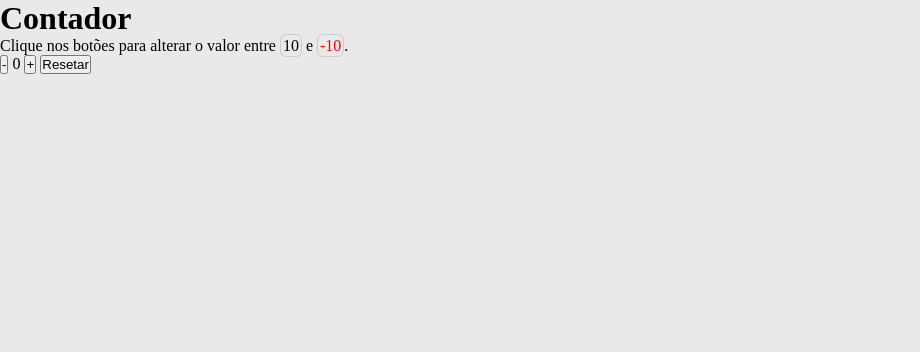
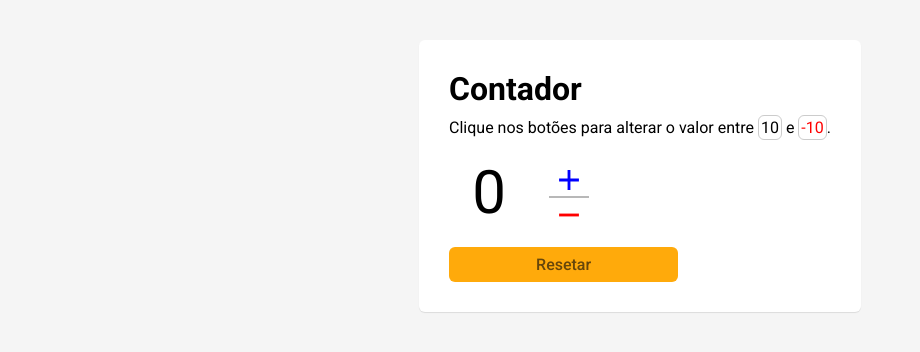
Before and after one commit to santoswillames/Contador, a plain HTML site: page index.html in a window 1280 px wide. Shown: the whole page, without its empty margins (0-920 px from the left). Drawn offline with Linux system fonts and the light colour scheme; a web font is replaced by a local one.

Commit message:
finished project

```diff
--- a/assets/css/style.css
+++ b/assets/css/style.css
@@ -5,7 +5,100 @@
 }
 
 body{
-    background-color: #e9e9e9;
+    background-color: #f5f5f5;
+    margin: 20px;
+    display: flex;
+    justify-content: center;
+    align-items: center;
+    font-family: 'Roboto', sans-serif;
+}
+
+.container{
+    padding: 30px;
+    background: white;
+    border-radius: 6px;
+    box-shadow: 0 1px 1px rgba(0, 0, 0, .1);
+    max-width: 500px;
+    margin: 20px auto;
+    opacity: 0;
+    transform: translateY(-20px);
+    animation: animation .5s forwards;
+}
+
+.container h1{
+    margin-bottom: 10px;
+}
+.container p{
+    margin-bottom: 20px;
+}
+.counter{
+    display: flex;
+    flex-direction: column;
+}
+
+.operations{
+    display: flex;
+    flex-direction: row;
+    margin-bottom: 20px;
+}
+
+.operations span{
+    height: 60px;
+    width: 80px;
+    margin-right: 20px;
+    text-align: center;
+    font-size: 60px;
+    font-weight: 400;
+}
+
+.operators{
+    display: flex;
+    flex-direction: column;
+    justify-content: center;
+    align-items: center;
+    margin-top: 10px;
+}
+
+.line{
+    border: 1px solid rgb(184, 184, 184);
+    margin: 4px 0;
+    width: 40px;
+}
+
+.operators button{
+    width: 40px;
+    height: 25px;
+    cursor: pointer;
+    border-radius: 6px;
+    border: none;
+    font-size: 40px;
+    font-weight: 500;
+    font-family: 'Roboto', sans-serif;
+    align-items: center;
+    text-align: center;
+    display: flex;
+    justify-content: center;
+    background: none;
+
+}
+
+#reset{
+    padding: 8px;
+    width: 60%;
+    cursor: pointer;
+    background: #ffaa0b;
+    color: #66460b;
+    font-family: 'Roboto', sans-serif;
+    font-size: 16px;
+    font-weight: 500;
+    border: none;
+    border-radius: 6px;
+    transition: all .3s ease;
+}
+
+#reset:hover{
+    box-shadow: 2px 2px 2px rgba(102, 70, 11, .8);
+    color: #eeeeee;
 }
 
 .positive {
@@ -20,3 +113,11 @@ body{
     padding: 2px;
     border-radius: 6px;
 }
+
+@keyframes animation {
+
+    to {
+        opacity: 1;
+        transform: translateY(0);
+    }
+}
--- a/assets/js/script.js
+++ b/assets/js/script.js
@@ -2,6 +2,8 @@ const currentNumberWrapper = document.getElementById("currentNumber")
 const butIncrement = document.getElementById("increment")
 const butDecrement = document.getElementById("decrement")
 const butReset = document.getElementById("reset")
+const imgAdd = document.getElementById("adicionar")
+const imgRem = document.getElementById("remover")
 let currentNumber = 0
 
 butIncrement.addEventListener('click', increment)
@@ -13,11 +15,13 @@ function increment(){
     currentNumberWrapper.innerHTML = currentNumber
     if(currentNumber >= 10){
         butIncrement.disabled = true
+        imgAdd.style.backgroundColor = "gray"
     }
     if(currentNumber >= 0){
         currentNumberWrapper.style.color = "black"
     }
     butDecrement.disabled = false
+    imgRem.style.backgroundColor = "white"
 }
 
 function decrement(){
@@ -25,17 +29,22 @@ function decrement(){
     currentNumberWrapper.innerHTML = currentNumber
     if(currentNumber <= -10){
         butDecrement.disabled = true
+        imgRem.style.backgroundColor = "gray"
     }
     if(currentNumber <= -1){
         currentNumberWrapper.style.color = "red"
     }
     butIncrement.disabled = false
+    imgAdd.style.backgroundColor = "white"
 }
 
 function reset(){
     currentNumber = 0
     currentNumberWrapper.innerHTML = currentNumber
     currentNumberWrapper.style.color = "black"
+
     butIncrement.disabled = false
     butDecrement.disabled = false
+    imgAdd.style.backgroundColor = "white"
+    imgRem.style.backgroundColor = "white"
 }
--- a/index.html
+++ b/index.html
@@ -5,6 +5,9 @@
     <meta http-equiv="X-UA-Compatible" content="IE=edge">
     <meta name="viewport" content="width=device-width, initial-scale=1.0">
     <link rel="stylesheet" href="/assets/css/style.css">
+    <link rel="preconnect" href="https://fonts.googleapis.com">
+    <link rel="preconnect" href="https://fonts.gstatic.com" crossorigin>
+    <link href="https://fonts.googleapis.com/css2?family=New+Tegomin&family=Roboto:wght@100;300;400;500;700&display=swap" rel="stylesheet">
     <title>My page</title>
 </head>
 <body>
@@ -12,9 +15,14 @@
         <h1>Contador</h1>
         <p>Clique nos botões para alterar o valor entre <span class="positive">10</span> e <span class="negative">-10</span>.</p>
         <div id="counter">
-            <button name="subtrair" id="decrement">-</button>
-            <span id="currentNumber">0</span>
-            <button name="adicionar" id="increment">+</button>
+            <div class="operations">
+                <span id="currentNumber">0</span>
+                <div class="operators">
+                    <button name="adicionar" id="increment"><img src="/assets/img/add_black_24dp.svg" id="adicionar"></button>
+                    <div class="line"></div>
+                    <button name="subtrair" id="decrement"><img src="/assets/img/remove_black_24dp.svg" id="remover"></button>
+                </div>
+            </div>
             <button name="resetar" id="reset">Resetar</button>
         </div>
     </div>
```
Also changed, not shown: assets/img/add_black_24dp.svg (added), assets/img/remove_black_24dp.svg (added).
